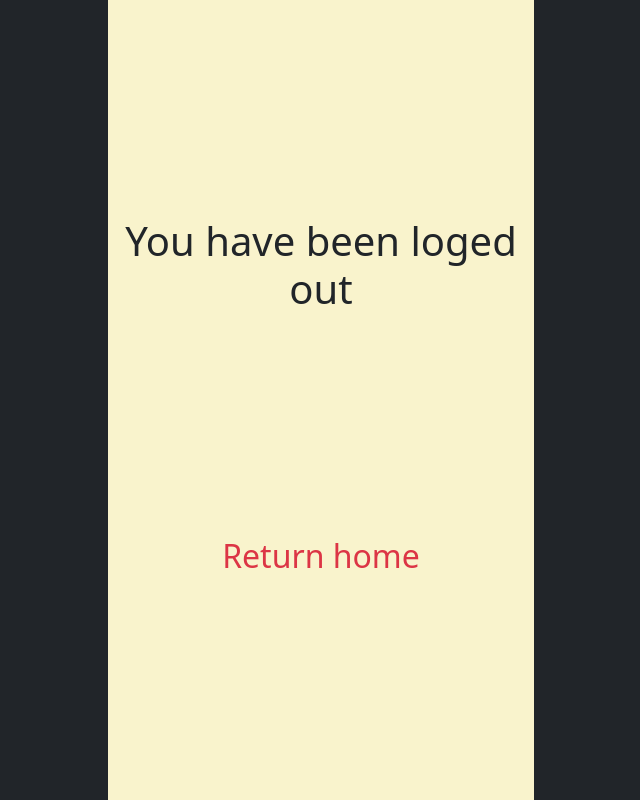
After one commit to SimonHlavsa/GamerMeet, a Django app: page /profile/logout/ in a window 1280 px wide. The commit adds this page. Shown: the whole page, without its empty margins (319-959 px from the left). Run offline with Django 4.2, Linux system fonts and the light colour scheme; some libraries are stand-ins or nearby versions.

Commit message:
Creating own Login screen

```diff
--- a/gamermeet/main/templates/main/profile.html
+++ b/gamermeet/main/templates/main/profile.html
@@ -5,7 +5,7 @@
         <div>
 
             <div class="position-relative">
-                <a href="/logout" class="btn custom-btn position-absolute top-0 start-0 mt-2" >Logout</a>
+                <a href="{% url "logout" %}" class="btn custom-btn position-absolute top-0 start-0 mt-2" >Logout</a>
                 <a href="/settings" class="btn custom-btn position-absolute top-0 end-0 mt-2">Settings</a>
             </div>
 
--- /dev/null
+++ b/gamermeet/register/templates/registration/logout.html
@@ -0,0 +1,11 @@
+{% extends "registration/base_authentication.html" %}
+{% load crispy_forms_tags %}
+
+{% block authentication_content %}
+
+    <div class="d-flex flex-column justify-content-evenly vh-100">
+        <h1 class="text-center">You have been loged out</h1>
+        <h2 class="text-center"><a href="{% url "home" %}" class="text-decoration-none text-danger">Return home</a></h2>
+    </div>
+
+{% endblock authentication_content %}
--- a/gamermeet/register/urls.py
+++ b/gamermeet/register/urls.py
@@ -1,9 +1,10 @@
 from django.urls import path
-from .views import UserRegisterView, Settings, EditUserProfile
+from .views import UserRegisterView, Settings, EditUserProfile, Logout
 
 
 urlpatterns = [
     path("register/", UserRegisterView.as_view(), name="register"),
     path("settings/", Settings.as_view(), name="settings"),
     path("edit_profile/", EditUserProfile.as_view(), name="edit_profile"),
+    path('logout/', Logout, name='logout'),
 ]
--- a/gamermeet/register/views.py
+++ b/gamermeet/register/views.py
@@ -1,4 +1,5 @@
 from django.contrib.auth import login
+from django.shortcuts import render
 from django.views import generic
 from django.urls import reverse_lazy
 from .models import UserProfile
@@ -37,6 +38,9 @@ class EditUserProfile(generic.UpdateView):
 
 
 
+def Logout(response):
+    return render(response, "registration/logout.html", {})
+
 # def register(response):
 
 #     if response.method == "POST":
```
Also changed, not shown: gamermeet/db.sqlite3.
